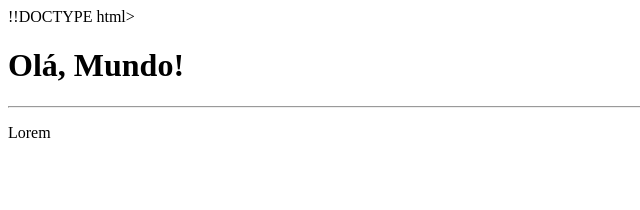
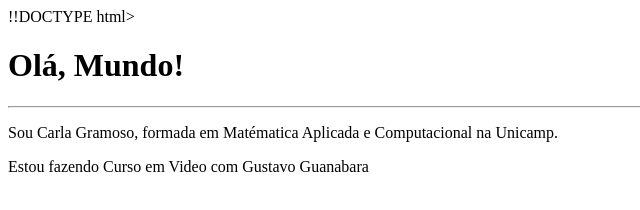
Before and after one commit to cfgramoso/Ola_mundo, a plain HTML site: page Index.html in a window 1280 px wide. Shown: the whole page, without its empty margins (0-640 px from the left). Drawn offline with Linux system fonts and the light colour scheme.

Commit message:
Site atualizado

```diff
--- a/Index.html
+++ b/Index.html
@@ -10,8 +10,9 @@
 <body>
     <h1>Olá, Mundo!</h1>
     <hr>
-    <p>Lorem
+    <p>Sou Carla Gramoso, formada em Matématica Aplicada e Computacional na Unicamp.
     </p>
+    <p>Estou fazendo Curso em Video com Gustavo Guanabara</p>
 </body>
 
 </html>
```
